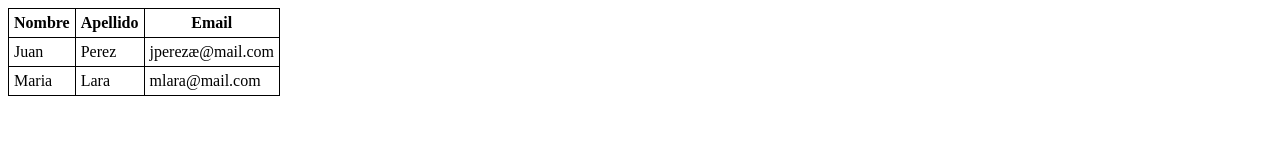
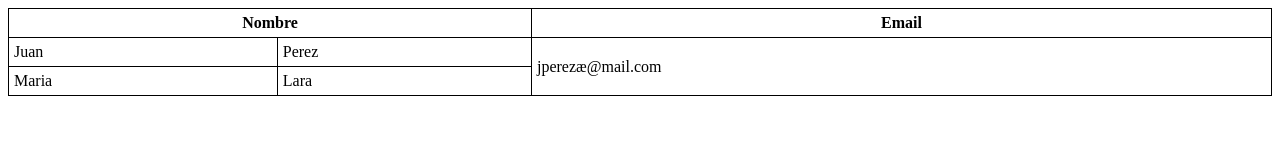
Before and after one commit to dafnemus/universidad-desarrollo-web-udemy, a plain HTML site: page leccion13/index.html in a window 1280 px wide. Drawn offline with Linux system fonts and the light colour scheme.

Commit message:
manejo de tablas y colspan y rowspan

```diff
--- a/leccion13/csss/styles.css
+++ b/leccion13/csss/styles.css
@@ -1,3 +1,7 @@
+table {
+  width: 100%;
+}
+
 table,
 th,
 td {
--- a/leccion13/index.html
+++ b/leccion13/index.html
@@ -9,19 +9,19 @@
   <body>
     <table>
       <tr>
-        <th>Nombre</th>
-        <th>Apellido</th>
+        <th colspan="2">Nombre</th>
+        <!-- <th>Apellido</th> -->
         <th>Email</th>
       </tr>
       <tr>
         <td>Juan</td>
         <td>Perez</td>
-        <td>jperezæ@mail.com</td>
+        <td rowspan="2">jperezæ@mail.com</td>
       </tr>
       <tr>
         <td>Maria</td>
         <td>Lara</td>
-        <td>mlara@mail.com</td>
+        <!-- <td>mlara@mail.com</td> -->
       </tr>
     </table>
   </body>
```
